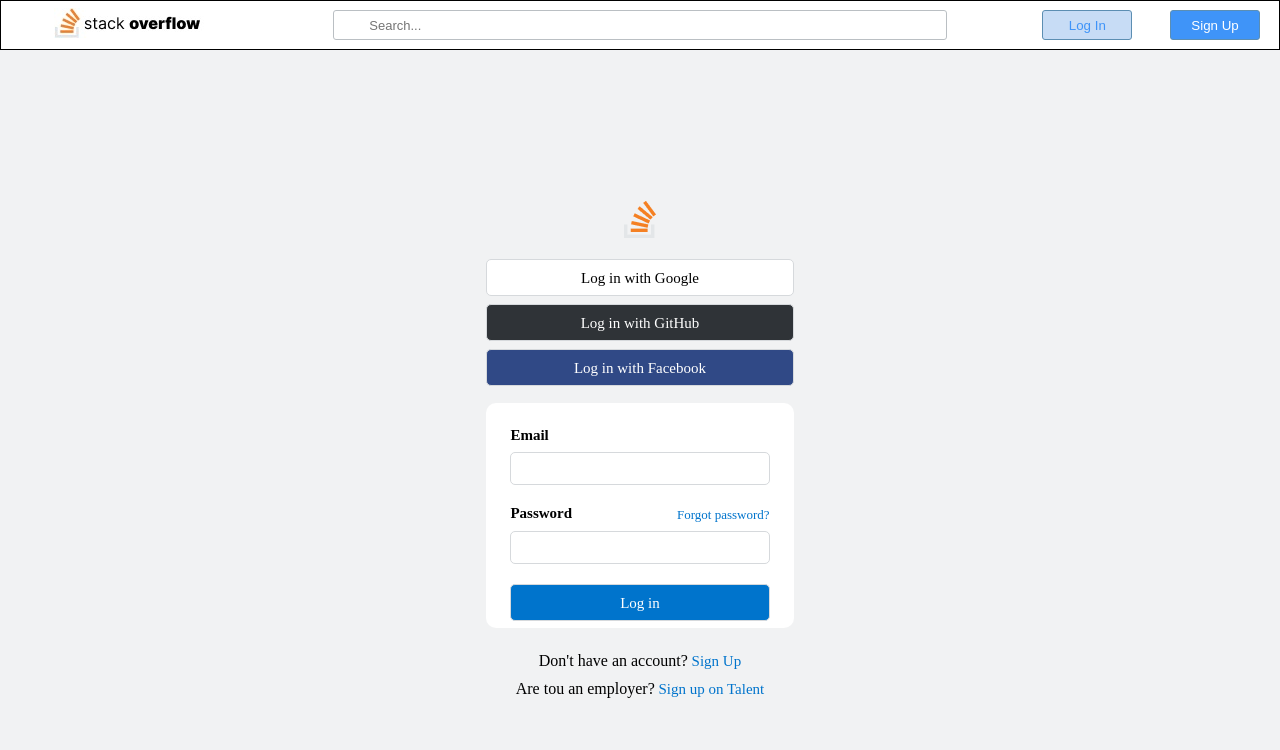
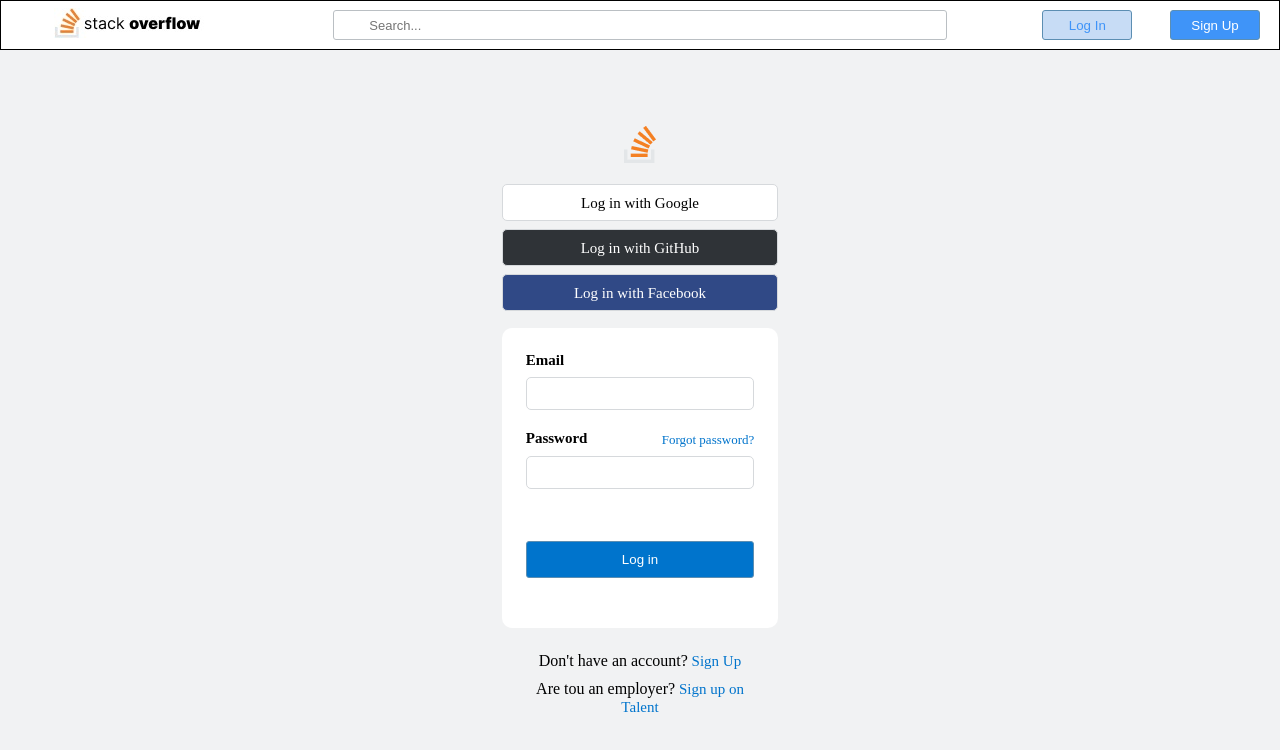
Before and after one commit to codestates-seb/seb39_pre_031, a React (Create React App) app in the folder frontend/: page /login in a window 1280 px wide. Shown: the top 750 px of the page. Built offline with nearby package versions, Linux system fonts and the light colour scheme.

Commit message:
feat: login and signup submitHandler 구현

```diff
--- a/frontend/src/common/Button/OauthButton.js
+++ b/frontend/src/common/Button/OauthButton.js
@@ -4,7 +4,7 @@
   width: 100%;
   height: 37px;
   font-size: 15px;
-  margin: 8px 0;
+  margin: ${({ marginTD }) => (marginTD ? marginTD : '8px')} 0;
   text-align: center;
   cursor: pointer;
   border-radius: 5px;
--- a/frontend/src/common/Button/SubmitButton.js
+++ b/frontend/src/common/Button/SubmitButton.js
@@ -2,7 +2,7 @@
 import { Link } from 'react-router-dom';
 import styled from 'styled-components';
 
-const LoginBtn = styled.button`
+const MakeBtn = styled.button`
   width: ${({ width }) => (width ? width : '90px')};
   height: ${({ height }) => (height ? height : '30px')};
   color: ${({ color }) => (color ? color : 'black')};
@@ -11,13 +11,14 @@
   border: 1px solid
     ${({ borderColor }) => (borderColor ? borderColor : 'hsl(205,36%,53%)')};
   border-radius: 3px;
+  margin: ${({ marginTD }) => (marginTD ? marginTD : '8px')} 0;
 `;
 
 //! props : width, backgroundColor, link, color
-const SubmitButton = ({ go, text, ...props }) => {
+const SubmitButton = ({ go, btnName, ...props }) => {
   return (
     <Link to={go}>
-      <LoginBtn {...props}>{text}</LoginBtn>
+      <MakeBtn {...props}>{btnName}</MakeBtn>
     </Link>
   );
 };
--- a/frontend/src/components/layout/Header.js
+++ b/frontend/src/components/layout/Header.js
@@ -70,11 +70,11 @@
       <HeaderLogin>
         <SubmitButton
           go="/login"
-          text="Log In"
+          btnName="Log In"
           backgroundColor="#C7DCF5"
           color="#3F94F8"
         />
-        <SubmitButton go="/signup" text="Sign Up" color="white" />
+        <SubmitButton go="/signup" btnName="Sign Up" color="white" />
       </HeaderLogin>
     </Head>
   );
--- a/frontend/src/pages/home/Home.js
+++ b/frontend/src/pages/home/Home.js
@@ -12,7 +12,6 @@
     <>
       <LeftSide />
       <Content>
-        <div>여기는 Container입니다.</div>
         <Outlet />
       </Content>
     </>
--- /dev/null
+++ b/frontend/src/pages/login/OauthBtn.js
@@ -0,0 +1,7 @@
+import OauthButton from '../../common/Button/OauthButton';
+
+const OauthBtn = (props) => {
+  return <OauthButton {...props} />;
+};
+
+export default OauthBtn;
--- a/frontend/src/pages/login/login.js
+++ b/frontend/src/pages/login/login.js
@@ -1,9 +1,11 @@
 /* eslint-disable react/no-unescaped-entities */
+import { useState } from 'react';
 import { Link } from 'react-router-dom';
 import styled from 'styled-components';
-import OauthButton from '../../common/Button/OauthButton';
 import InputForm from '../../common/InputForm';
 import logoImage from '../../image/logo.png';
+import LoginBtn from './loginBtn';
+import OauthBtn from './OauthBtn';
 
 const Container = styled.div`
   width: 100%;
@@ -22,14 +24,14 @@
 
 const Component = styled.div`
   height: 100%;
-  width: 30%;
+  width: 27%;
   display: flex;
   align-items: center;
 `;
 
 const LoginContent = styled.div`
   width: 100%;
-  height: 60%;
+  height: 80%;
 `;
 
 const LoginLogo = styled.div`
@@ -76,6 +78,26 @@
 `;
 
 const Login = () => {
+  const [email, setEmail] = useState('');
+  const [password, setPassword] = useState('');
+
+  const emailHandler = (event) => {
+    setEmail(event.target.value);
+  };
+
+  const passwordHandler = (event) => {
+    setPassword(event.target.value);
+  };
+
+  const submitHandler = () => {
+    const userInfo = {
+      email,
+      password,
+    };
+    console.log('good');
+    console.log(userInfo);
+  };
+
   return (
     <Container>
       <Content>
@@ -83,18 +105,18 @@
           <LoginContent>
             <LoginLogo>
               <Link to="/">
-                <Logo></Logo>
+                <Logo />
               </Link>
             </LoginLogo>
 
             <LoginOauth>
-              <OauthButton btnName="Log in with Google" />
-              <OauthButton
+              <OauthBtn btnName="Log in with Google" />
+              <OauthBtn
                 btnName="Log in with GitHub"
                 color="white"
                 backgroundColor="#2f3337"
               />
-              <OauthButton
+              <OauthBtn
                 btnName="Log in with Facebook"
                 color="white"
                 backgroundColor="#304986"
@@ -102,16 +124,23 @@
             </LoginOauth>
 
             <LoginForm>
-              <InputForm title="Email" type="email" />
+              <InputForm title="Email" type="email" onChange={emailHandler} />
               <InputForm
                 title="Password"
                 type="password"
                 passwordLink="Forgot password?"
+                onChange={passwordHandler}
               />
-              <OauthButton
+              <LoginBtn
+                go="/"
                 btnName="Log in"
+                type="submit"
                 backgroundColor="#0074CC"
                 color="white"
+                marginTD="2rem"
+                width="100%"
+                height="37px"
+                onClick={submitHandler}
               />
             </LoginForm>
 
--- /dev/null
+++ b/frontend/src/pages/login/loginBtn.js
@@ -0,0 +1,7 @@
+import SubmitButton from '../../common/Button/SubmitButton';
+
+const LoginBtn = ({ ...props }) => {
+  return <SubmitButton {...props} />;
+};
+
+export default LoginBtn;
--- /dev/null
+++ b/frontend/src/pages/signup/SignupBtn.js
@@ -0,0 +1,7 @@
+import SubmitButton from '../../common/Button/SubmitButton';
+
+const SignupBtn = (props) => {
+  return <SubmitButton {...props} />;
+};
+
+export default SignupBtn;
--- a/frontend/src/pages/signup/SignupComponent.js
+++ b/frontend/src/pages/signup/SignupComponent.js
@@ -1,8 +1,10 @@
 /* eslint-disable react/no-unescaped-entities */
+import { useState } from 'react';
 import { Link } from 'react-router-dom';
 import styled from 'styled-components';
 import OauthButton from '../../common/Button/OauthButton';
 import InputForm from '../../common/InputForm';
+import SignupBtn from './SignupBtn';
 
 const SignupContent = styled.div`
   width: 35%;
@@ -41,6 +43,30 @@
 `;
 
 const SignupComponent = () => {
+  const [name, setName] = useState('');
+  const [email, setEmail] = useState('');
+  const [password, setPassword] = useState('');
+
+  //* onChaneHandler
+  const nameHandler = (event) => {
+    setName(event.target.value);
+  };
+  const emailHandler = (event) => {
+    setEmail(event.target.value);
+  };
+  const passwordHandler = (event) => {
+    setPassword(event.target.value);
+  };
+  const submitHandler = () => {
+    const userInfo = {
+      name,
+      email,
+      password,
+    };
+
+    console.log(userInfo);
+  };
+
   return (
     <SignupContent>
       <SingupOauth>
@@ -57,13 +83,22 @@
         />
       </SingupOauth>
       <SingupForm>
-        <InputForm title="Display name" type="text" />
-        <InputForm title="Email" type="email" />
-        <InputForm title="Password" type="password" />
-        <OauthButton
+        <InputForm title="Display name" type="text" onChange={nameHandler} />
+        <InputForm title="Email" type="email" onChange={emailHandler} />
+        <InputForm
+          title="Password"
+          type="password"
+          onChange={passwordHandler}
+        />
+        <SignupBtn
+          go="/"
           btnName="Sign up"
           backgroundColor="#0074CC"
           color="white"
+          type="submit"
+          width="100%"
+          height="37px"
+          onClick={submitHandler}
         />
       </SingupForm>
       <LoginLink>
```
